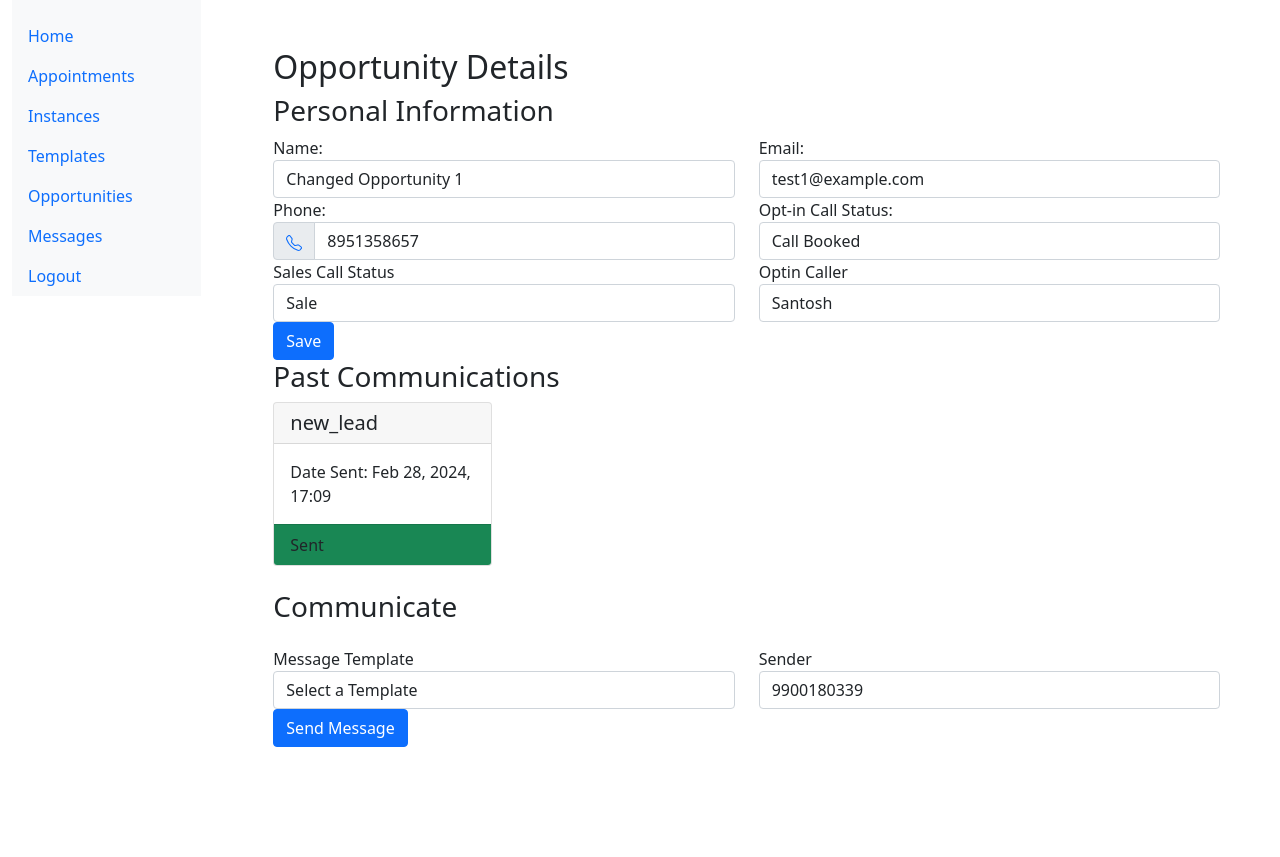
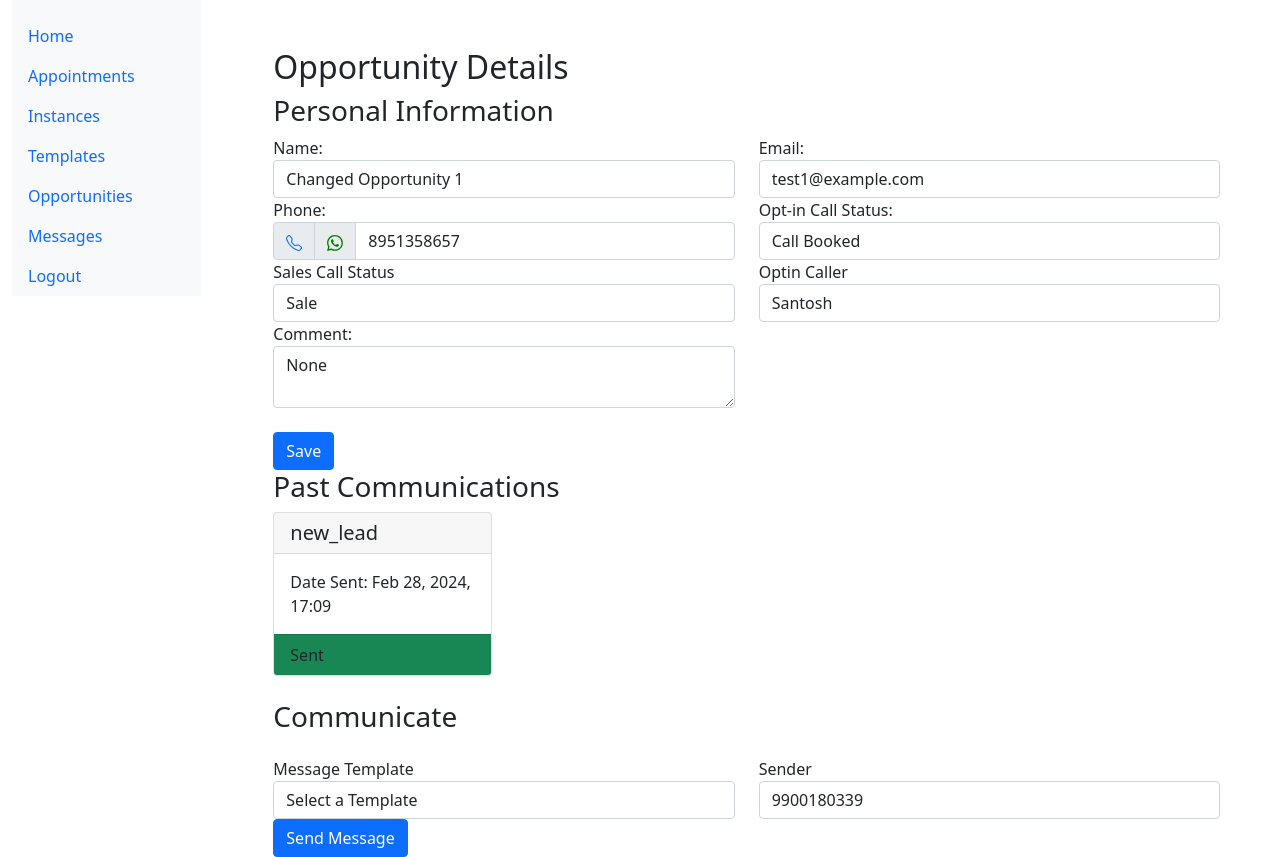
Before and after one commit to genai-jerry/whatsapp_helper, a Flask app: page /opportunity/1 in a window 1280 px wide. Before the commit the page ends 747 px from the top, so only its background shows below. Run offline with Flask 3, Linux system fonts and the light colour scheme; the visitor is signed in with stand-in values (Sample User, id 1); data comes from the database, SQL or seed files in the repository; data that the repository does not hold is empty; parts of the project's set-up code (start-up, migrations or seed data) failed here and were passed over.

Commit message:
Fixed Whatsapp icon Handling issue with QR Code generation

```diff
--- a/routers/opportunity.py
+++ b/routers/opportunity.py
@@ -215,6 +215,7 @@ def update_opportunity_detail():
         call_status = request.form.get('call_status')
         opportunity_status = request.form.get('opportunity_status')
         sales_agent = request.form.get('optin_caller')
+        comment = request.form.get('comment')
 
         # Prepare the data for the update_opportunity function
         opportunity_data = {
@@ -223,7 +224,8 @@ def update_opportunity_detail():
             'phone': phone,
             'call_status': call_status,
             'opportunity_status': opportunity_status,
-            'sales_agent': sales_agent
+            'sales_agent': sales_agent,
+            'comment': comment
         }
         print('Updating Opportunity Data:', opportunity_data)
         # Call the update_opportunity function
--- a/store/opportunity_store.py
+++ b/store/opportunity_store.py
@@ -280,7 +280,8 @@ def update_opportunity_data(opportunity_id, opportunity_data):
         # Prepare the SQL query with placeholders
         sql = """
         UPDATE opportunity
-        SET name = %s, email = %s, phone = %s, call_status = %s, opportunity_status = %s, sales_agent = %s
+        SET name = %s, email = %s, phone = %s, call_status = %s, opportunity_status = %s, sales_agent = %s,
+        comment = %s
         WHERE id = %s
         """
 
@@ -292,6 +293,7 @@ def update_opportunity_data(opportunity_id, opportunity_data):
             opportunity_data['call_status'] if int(opportunity_data['call_status']) > 0 else None,
             opportunity_data['opportunity_status'] if int(opportunity_data['opportunity_status']) > 0 else None,
             opportunity_data['sales_agent'] if int(opportunity_data['sales_agent']) > 0 else None,
+            opportunity_data['comment'],
             opportunity_id
         )
 
--- a/templates/appointment/list.html
+++ b/templates/appointment/list.html
@@ -74,7 +74,7 @@ List of Appointments
                                 '</span></a></li><li class="list-inline-item mb-1"><span>' +
                                     '<a type="button" class="btn btn-success" target="WhatsApp" href="https://wa.me/' + appointment.telephone + '"><i class="bi bi-whatsapp"></i>' +
                                     '<svg xmlns="http://www.w3.org/2000/svg" width="16" height="16" fill="currentColor" class="bi bi-whatsapp" viewBox="0 0 16 16">' +
-                                '<path d="M8 0C3.582 0 0 3.582 0 8s3.582 8 8 8 8-3.582 8-8-3.582-8-8-8zm3.853 11.53c-.19.534-.99 1.28-1.453 1.453-.474.19-1.09.19-1.563 0l-1.26-.316c-1.316.684-2.89.316-3.895-.69-1.005-1.005-1.373-2.58-.69-3.895l-.316-1.26c-.19-.474-.19-1.09 0-1.563.173-.463.92-1.263 1.453-1.453.474-.19 1.09-.19 1.563 0l1.26.316c1.316-.684 2.89-.316 3.895.69 1.005 1.005 1.373 2.58.69 3.895l.316 1.26c.19.474.19 1.09 0 1.563zm-2.853-.53c-.19-.534-.99-1.28-1.453-1.453-.474-.19-1.09-.19-1.563 0l-1.26.316c-1.316-.684-2.89-.316-3.895.69-1.005 1.005-1.373 2.58-.69 3.895l-.316 1.26c-.19.474-.19 1.09 0 1.563.173.463.92 1.263 1.453 1.453.474.19 1.09.19 1.563 0l1.26-.316c1.316.684 2.89.316 3.895-.69 1.005-1.005 1.373-2.58.69-3.895l.316-1.26c.19-.474.19-1.09 0-1.563z"/>' +
+                                '<path d="M13.601 2.326A7.85 7.85 0 0 0 7.994 0C3.627 0 .068 3.558.064 7.926c0 1.399.366 2.76 1.057 3.965L0 16l4.204-1.102a7.9 7.9 0 0 0 3.79.965h.004c4.368 0 7.926-3.558 7.93-7.93A7.9 7.9 0 0 0 13.6 2.326zM7.994 14.521a6.6 6.6 0 0 1-3.356-.92l-.24-.144-2.494.654.666-2.433-.156-.251a6.56 6.56 0 0 1-1.007-3.505c0-3.626 2.957-6.584 6.591-6.584a6.56 6.56 0 0 1 4.66 1.931 6.56 6.56 0 0 1 1.928 4.66c-.004 3.639-2.961 6.592-6.592 6.592m3.615-4.934c-.197-.099-1.17-.578-1.353-.646-.182-.065-.315-.099-.445.099-.133.197-.513.646-.627.775-.114.133-.232.148-.43.05-.197-.1-.836-.308-1.592-.985-.59-.525-.985-1.175-1.103-1.372-.114-.198-.011-.304.088-.403.087-.088.197-.232.296-.346.1-.114.133-.198.198-.33.065-.134.034-.248-.015-.347-.05-.099-.445-1.076-.612-1.47-.16-.389-.323-.335-.445-.34-.114-.007-.247-.007-.38-.007a.73.73 0 0 0-.529.247c-.182.198-.691.677-.691 1.654s.71 1.916.81 2.049c.098.133 1.394 2.132 3.383 2.992.47.205.84.326 1.129.418.475.152.904.129 1.246.08.38-.058 1.171-.48 1.338-.943.164-.464.164-.86.114-.943-.049-.084-.182-.133-.38-.232"/>' +
                                 '</svg></a></span></li></ul></td>'+
                         '<td style="color: #c8cdd5">' + appointment.mentor_name + '</td>' +
                         '<td style="color: #c8cdd5">' + formattedDate + (appointment.conflicted ? ' <i class="bi bi-exclamation-triangle-fill" style="color: blue;"></i><svg xmlns="http://www.w3.org/2000/svg" width="16" height="16" fill="blue" class="bi bi-exclamation-triangle-fill" viewBox="0 0 16 16">' +
--- a/templates/opportunity/list.html
+++ b/templates/opportunity/list.html
@@ -77,7 +77,7 @@
                             '</span></a></li><li class="list-inline-item mb-1"><span>' +
                                 '<a type="button" class="btn btn-success" target="WhatsApp" href="https://wa.me/' + opportunity.phone + '"><i class="bi bi-whatsapp"></i>' +
                                 '<svg xmlns="http://www.w3.org/2000/svg" width="16" height="16" fill="currentColor" class="bi bi-whatsapp" viewBox="0 0 16 16">' +
-                            '<path d="M8 0C3.582 0 0 3.582 0 8s3.582 8 8 8 8-3.582 8-8-3.582-8-8-8zm3.853 11.53c-.19.534-.99 1.28-1.453 1.453-.474.19-1.09.19-1.563 0l-1.26-.316c-1.316.684-2.89.316-3.895-.69-1.005-1.005-1.373-2.58-.69-3.895l-.316-1.26c-.19-.474-.19-1.09 0-1.563.173-.463.92-1.263 1.453-1.453.474-.19 1.09-.19 1.563 0l1.26.316c1.316-.684 2.89-.316 3.895.69 1.005 1.005 1.373 2.58.69 3.895l.316 1.26c.19.474.19 1.09 0 1.563zm-2.853-.53c-.19-.534-.99-1.28-1.453-1.453-.474-.19-1.09-.19-1.563 0l-1.26.316c-1.316-.684-2.89-.316-3.895.69-1.005 1.005-1.373 2.58-.69 3.895l-.316 1.26c-.19.474-.19 1.09 0 1.563.173.463.92 1.263 1.453 1.453.474.19 1.09.19 1.563 0l1.26-.316c1.316.684 2.89.316 3.895-.69 1.005-1.005 1.373-2.58.69-3.895l.316-1.26c.19-.474.19-1.09 0-1.563z"/>' +
+                            '<path d="M13.601 2.326A7.85 7.85 0 0 0 7.994 0C3.627 0 .068 3.558.064 7.926c0 1.399.366 2.76 1.057 3.965L0 16l4.204-1.102a7.9 7.9 0 0 0 3.79.965h.004c4.368 0 7.926-3.558 7.93-7.93A7.9 7.9 0 0 0 13.6 2.326zM7.994 14.521a6.6 6.6 0 0 1-3.356-.92l-.24-.144-2.494.654.666-2.433-.156-.251a6.56 6.56 0 0 1-1.007-3.505c0-3.626 2.957-6.584 6.591-6.584a6.56 6.56 0 0 1 4.66 1.931 6.56 6.56 0 0 1 1.928 4.66c-.004 3.639-2.961 6.592-6.592 6.592m3.615-4.934c-.197-.099-1.17-.578-1.353-.646-.182-.065-.315-.099-.445.099-.133.197-.513.646-.627.775-.114.133-.232.148-.43.05-.197-.1-.836-.308-1.592-.985-.59-.525-.985-1.175-1.103-1.372-.114-.198-.011-.304.088-.403.087-.088.197-.232.296-.346.1-.114.133-.198.198-.33.065-.134.034-.248-.015-.347-.05-.099-.445-1.076-.612-1.47-.16-.389-.323-.335-.445-.34-.114-.007-.247-.007-.38-.007a.73.73 0 0 0-.529.247c-.182.198-.691.677-.691 1.654s.71 1.916.81 2.049c.098.133 1.394 2.132 3.383 2.992.47.205.84.326 1.129.418.475.152.904.129 1.246.08.38-.058 1.171-.48 1.338-.943.164-.464.164-.86.114-.943-.049-.084-.182-.133-.38-.232"/>' +
                             '</svg></a></span></li></ul></td>'+
                         '<td>' + opportunity.email + '</td>' +
                         '<td>' + (opportunity.call_status ? opportunity.call_status : 'Not Set') + '</td>' +
--- a/templates/opportunity/view.html
+++ b/templates/opportunity/view.html
@@ -34,6 +34,12 @@
                                 <a href="tel:{{opportunity.phone}}">
                               <svg xmlns="http://www.w3.org/2000/svg" width="16" height="16" fill="currentColor" class="bi bi-telephone" viewBox="0 0 16 16">
               <path d="M3.654 1.328a.678.678 0 0 0-1.015-.063L1.605 2.3c-.483.484-.661 1.169-.45 1.77a17.6 17.6 0 0 0 4.168 6.608 17.6 17.6 0 0 0 6.608 4.168c.601.211 1.286.033 1.77-.45l1.034-1.034a.678.678 0 0 0-.063-1.015l-2.307-1.794a.68.68 0 0 0-.58-.122l-2.19.547a1.75 1.75 0 0 1-1.657-.459L5.482 8.062a1.75 1.75 0 0 1-.46-1.657l.548-2.19a.68.68 0 0 0-.122-.58zM1.884.511a1.745 1.745 0 0 1 2.612.163L6.29 2.98c.329.423.445.974.315 1.494l-.547 2.19a.68.68 0 0 0 .178.643l2.457 2.457a.68.68 0 0 0 .644.178l2.189-.547a1.75 1.75 0 0 1 1.494.315l2.306 1.794c.829.645.905 1.87.163 2.611l-1.034 1.034c-.74.74-1.846 1.065-2.877.702a18.6 18.6 0 0 1-7.01-4.42 18.6 18.6 0 0 1-4.42-7.009c-.362-1.03-.037-2.137.703-2.877z"></path>
+            </svg></a>
+                            </span>
+                            <span class="input-group-text" id="basic-addon1">
+                                <a href="https://wa.me/{{opportunity.phone}}" target="_blank">
+                              <svg xmlns="http://www.w3.org/2000/svg" width="16" height="16" fill="green" class="bi bi-whatsapp" viewBox="0 0 16 16">
+              <path d="M13.601 2.326A7.85 7.85 0 0 0 7.994 0C3.627 0 .068 3.558.064 7.926c0 1.399.366 2.76 1.057 3.965L0 16l4.204-1.102a7.9 7.9 0 0 0 3.79.965h.004c4.368 0 7.926-3.558 7.93-7.93A7.9 7.9 0 0 0 13.6 2.326zM7.994 14.521a6.6 6.6 0 0 1-3.356-.92l-.24-.144-2.494.654.666-2.433-.156-.251a6.56 6.56 0 0 1-1.007-3.505c0-3.626 2.957-6.584 6.591-6.584a6.56 6.56 0 0 1 4.66 1.931 6.56 6.56 0 0 1 1.928 4.66c-.004 3.639-2.961 6.592-6.592 6.592m3.615-4.934c-.197-.099-1.17-.578-1.353-.646-.182-.065-.315-.099-.445.099-.133.197-.513.646-.627.775-.114.133-.232.148-.43.05-.197-.1-.836-.308-1.592-.985-.59-.525-.985-1.175-1.103-1.372-.114-.198-.011-.304.088-.403.087-.088.197-.232.296-.346.1-.114.133-.198.198-.33.065-.134.034-.248-.015-.347-.05-.099-.445-1.076-.612-1.47-.16-.389-.323-.335-.445-.34-.114-.007-.247-.007-.38-.007a.73.73 0 0 0-.529.247c-.182.198-.691.677-.691 1.654s.71 1.916.81 2.049c.098.133 1.394 2.132 3.383 2.992.47.205.84.326 1.129.418.475.152.904.129 1.246.08.38-.058 1.171-.48 1.338-.943.164-.464.164-.86.114-.943-.049-.084-.182-.133-.38-.232"></path>
             </svg></a>
                             </span>
                             <input type="text" class="form-control" id="phone" name="phone" value="{{ opportunity.phone }}">
@@ -78,10 +84,24 @@
                 <div class="row">
                     <div class="col-md-6">
                         <div class="form-group">
+                            <label for="comment">Comment:</label>
+                            <textarea class="form-control" id="comment" name="comment">{{ opportunity.comment }}</textarea>
+                        </div>
+                    </div>
+                </div>
+                <div class="row">
+                    <div class="col-md-6">
+                        &nbsp;
+                    </div>
+                </div>
+                <div class="row">
+                    <div class="col-md-6">
+                        <div class="form-group">
                             <button type="submit" class="btn btn-primary">Save</button>
                         </div>
                     </div>
                 </div>
+
             </form>
         </div>
 
```
Also changed, not shown: whatsapp/qr_code_generator.py (+27 -36 lines).
